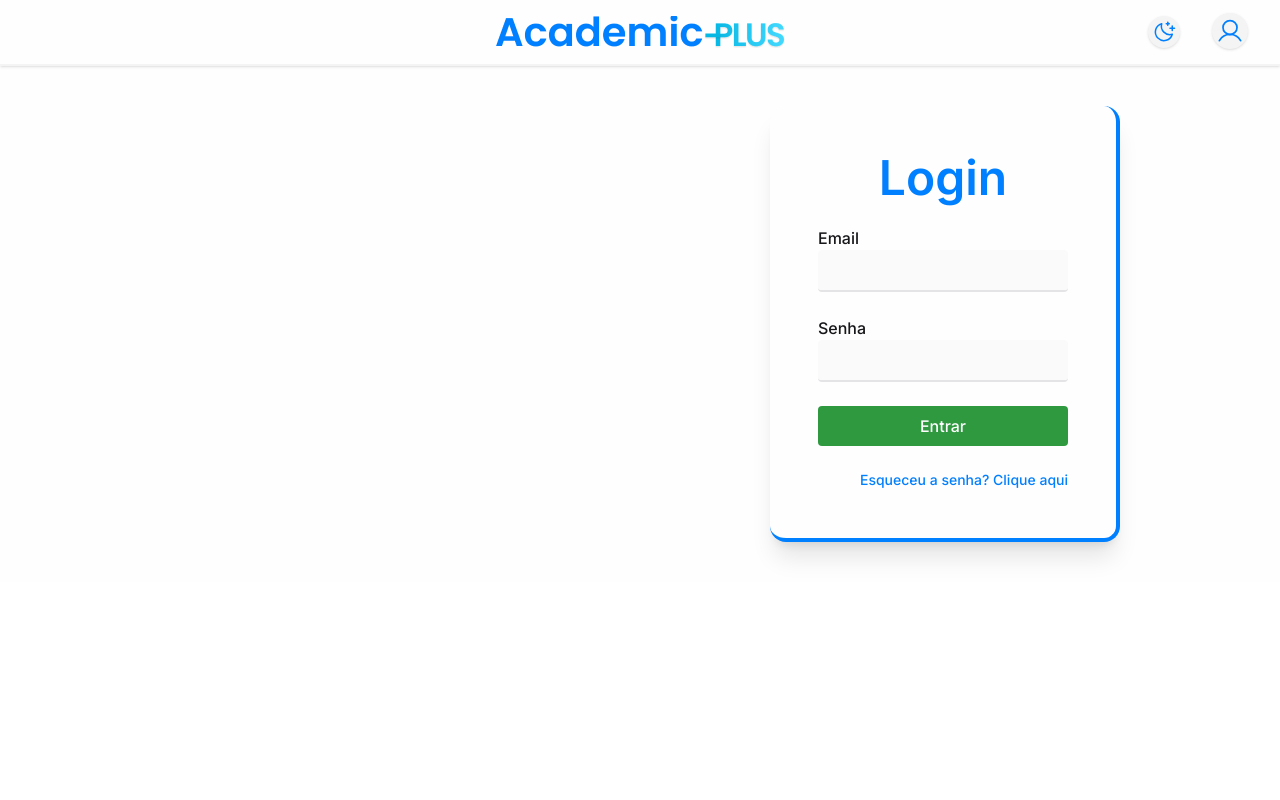
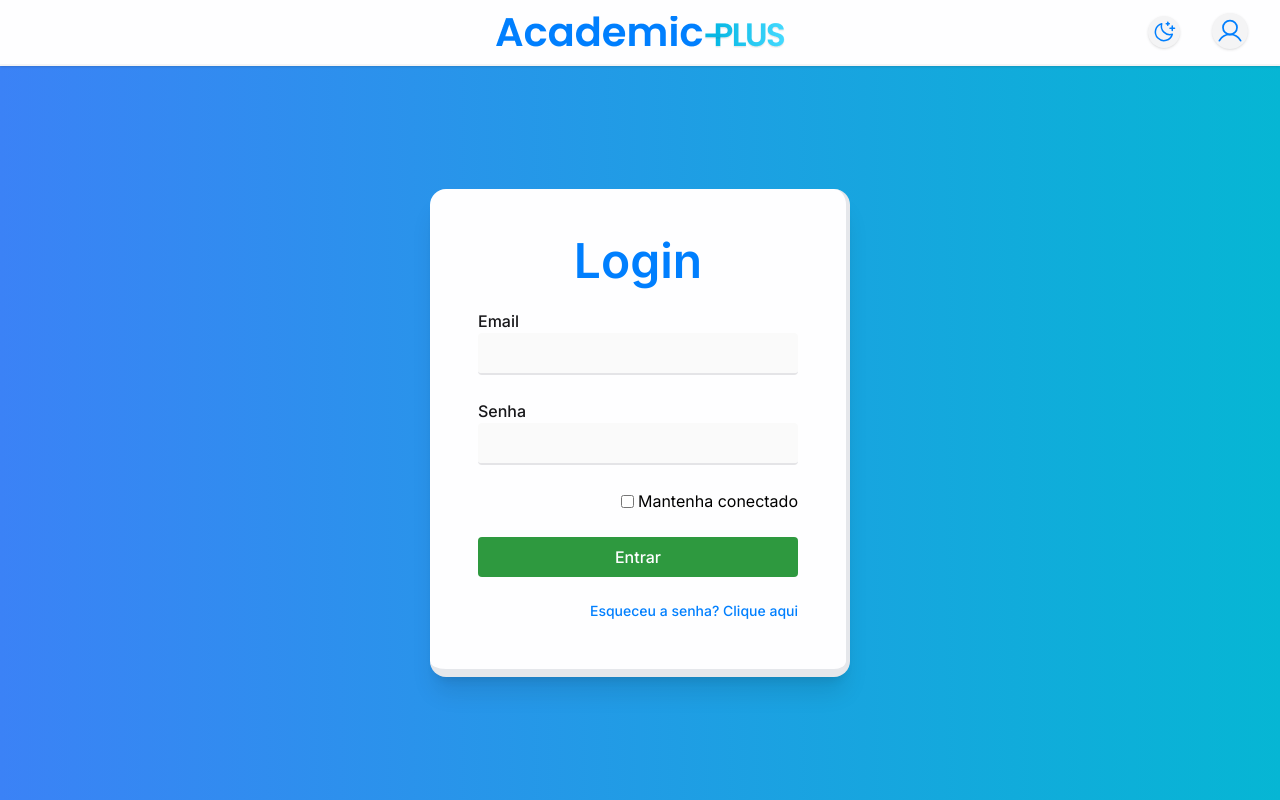
Before and after one commit to xandong/academic-plus, a Next.js app: page /login in a window 1280 px wide. Built offline with nearby package versions, Linux system fonts and the light colour scheme.

Commit message:
style(login): add gradient in background

```diff
--- a/src/pages/login.tsx
+++ b/src/pages/login.tsx
@@ -22,8 +22,18 @@ export default function Login() {
       <Head>
         <title>Entre no A+ 📘</title>
       </Head>
+      <div className="min-w-screen min-h-screen flex flex-col">
         <Header />
-      <main className="py-10 md:px-40 sm:px-8 flex justify-center sm:justify-end sm:flex-row flex-col items-center gap-10 bg-white relative">
+        <main
+          className="flex-1 md:px-40 flex
+          flex-col
+          justify-center items-center
+
+
+          bg-gradient-to-r from-blue-500
+          to-cyan-500
+          relative"
+        >
           {isMinScreen ? (
             <div className="">
               <Image
@@ -42,7 +52,12 @@ export default function Login() {
             onSubmit={handleSubmit}
             autoComplete="on"
             id="form"
-          className="max-w-full flex flex-col gap-6 h-fit sm:p-12 py-12 px-8 flex-1 sm:flex-initial  bg-white sm:border-b-4 sm:border-r-4 border-primary-500 sm:rounded-2xl sm:shadow-xl"
+            className="flex-1 flex flex-col gap-6 h-fit sm:p-12 py-12 px-8 w-full
+            bg-white
+            sm:w-[420px]
+            sm:flex-none
+            sm:my-10
+            sm:border-b-8 sm:border-r-4 sm:rounded-2xl sm:shadow-xl"
           >
             <h1 className="text-5xl font-semibold text-primary-500 text-center">
               Login
@@ -62,7 +77,10 @@ export default function Login() {
               value={password}
               setValue={setPassword}
             />
-
+            <fieldset className="flex gap-1 justify-end items-center">
+              <input type="checkbox" name="" id="checkbox" />
+              <label htmlFor="checkbox">Mantenha conectado</label>
+            </fieldset>
             <Button text="Entrar" type="submit" />
 
             <small className="text-right text-sm font-medium text-primary-500">
@@ -81,6 +99,7 @@ export default function Login() {
             </small>
           </form>
         </main>
+      </div>
     </>
   );
 }
```
Lines whose indentation alone changed are shown as unchanged.
